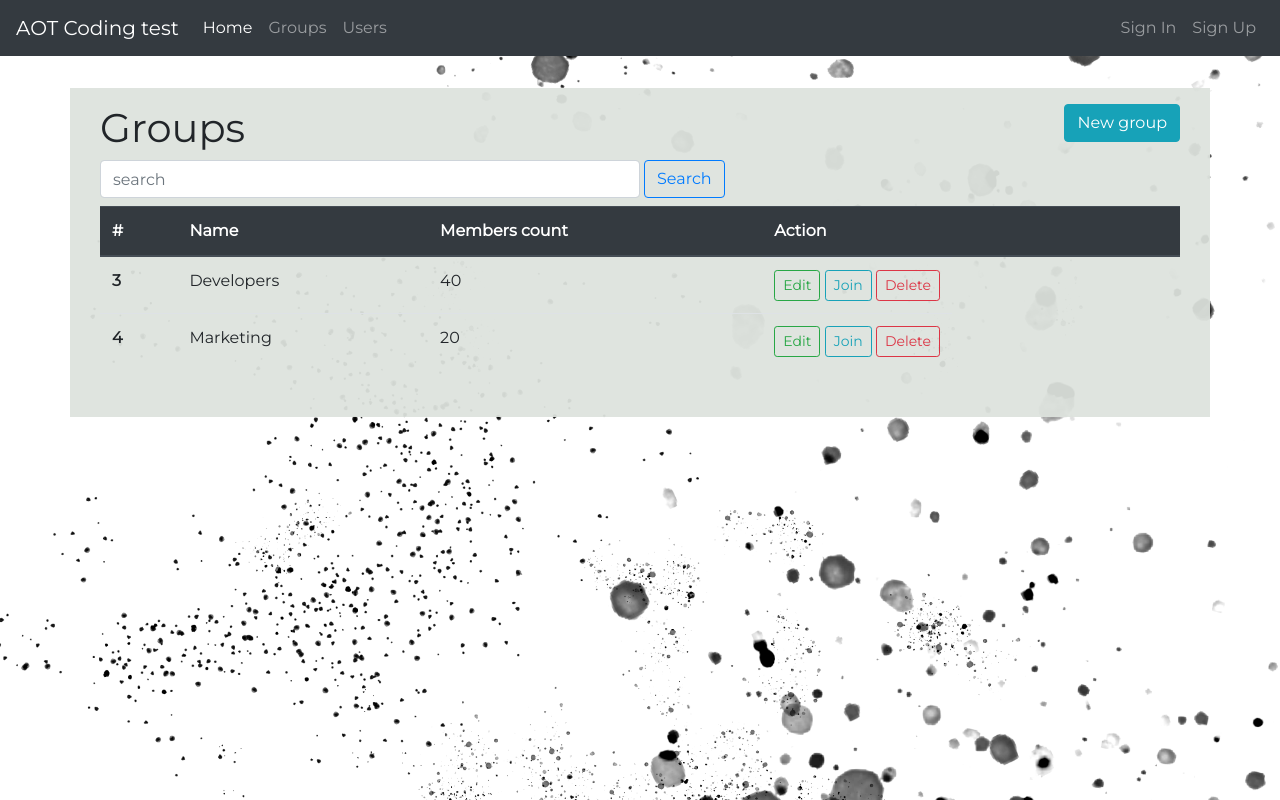
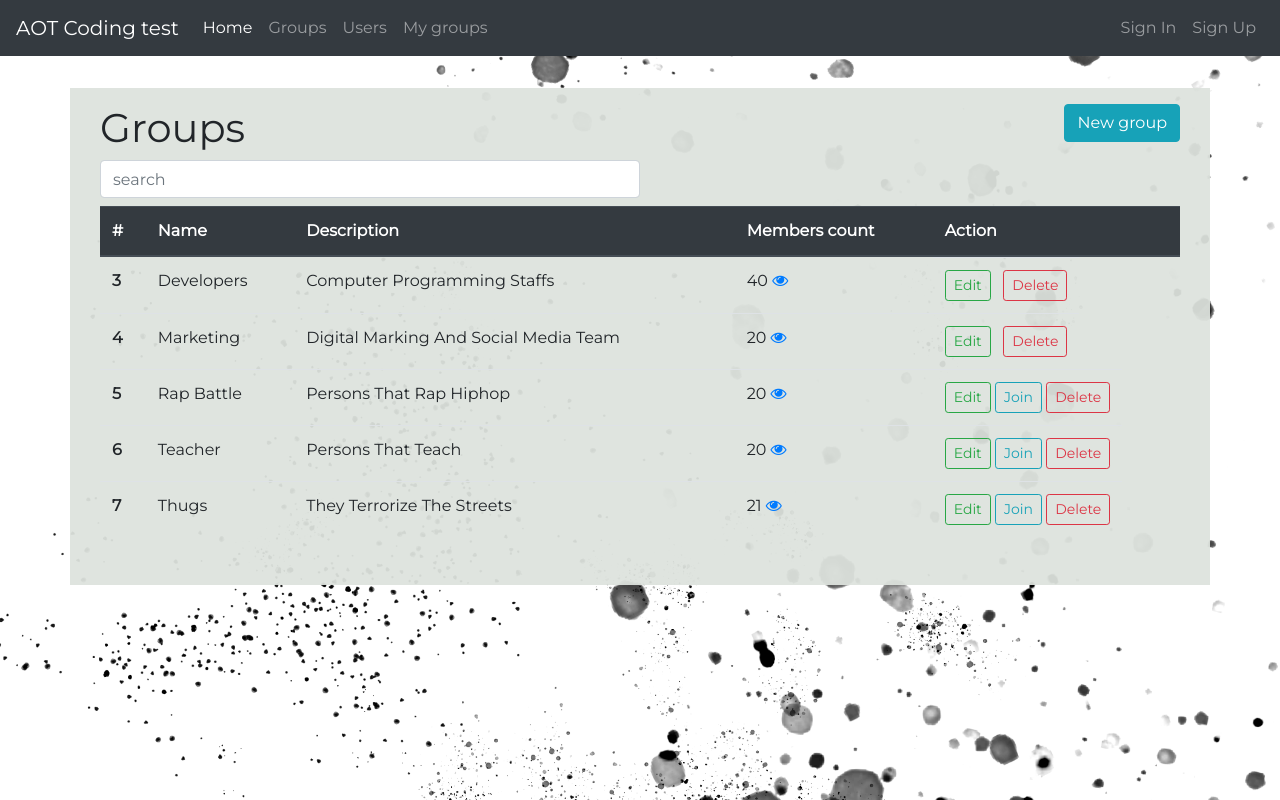
Before and after one commit to sokeno/aot, an Angular app: page /groups in a window 1280 px wide. Built offline with nearby package versions, Linux system fonts and the light colour scheme.

Commit message:
user should be able to join a group

```diff
--- a/src/app/group/group.component.css
+++ b/src/app/group/group.component.css
@@ -0,0 +1,4 @@
+a#view-members{
+	margin-right: 2em;
+	cursor: pointer;
+}
--- a/src/app/group/group.component.html
+++ b/src/app/group/group.component.html
@@ -11,8 +11,8 @@
   </div>
   <div class="row" *ngIf="!switchForm">
     <div class="col-md-12 col-md-12 form-inline">
-        <input type="text" class="form-control col-md-6 col-sm-12" [(ngModel)]="search" placeholder="search">
-        <button type="button" class="btn btn-outline-primary ml-1" (click)="searchGroup()">Search</button>
+        <input type="text" class="form-control col-md-6 col-sm-12" (keyup)="searchGroup()" [(ngModel)]="search" placeholder="search">
+        <!-- <button type="button" class="btn btn-outline-primary ml-1" (click)="searchGroup()">Search</button> -->
     </div>
     <div class="col-md-12 col-md-12">
 
@@ -21,6 +21,7 @@
           <tr>
             <th scope="col">#</th>
             <th scope="col">Name</th>
+            <th scope="col">Description</th>
             <th scope="col">Members count</th>
             <th scope="col">Action</th>
           </tr>
@@ -29,11 +30,12 @@
           <tr *ngFor="let group of groups">
             <th scope="row"> {{group.id}} </th>
             <td>{{ group.name | titlecase }}</td>
-            <td> {{ group.memberCount }} </td>
+            <td>{{ group.description | titlecase }}</td>
+            <td> {{ group.memberCount }}  <a href="#" title="View members" id="view-members"><i class="fa fa-eye"></i></a> </td>
             <td style="display: inline-flex !important;">
               <button class="btn btn-sm btn-outline-success" (click)="editGroup(group.id)">Edit</button>
               &nbsp;
-              <button class="btn btn-sm btn-outline-info">Join</button>
+              <button *ngIf="group.user_id !== loggedInUserID" class="btn btn-sm btn-outline-info" (click)="joinGroup(group.id)">Join</button>
               &nbsp;
               <button class="btn btn-sm btn-outline-danger" type="button" (click)="removeGroup(group.id)">Delete</button>
             </td>
@@ -52,10 +54,16 @@
     <div class="col-md-12 col-sm-12">
       <!-- <p>Edit</p> -->
       <form class="form-inline" method="post" action="#" (submit)="addNew()">
-        <div class="form-group col-sm-12 col-md-6">
+        <div class="form-group col-sm-12 col-md-4">
           <label for="name" class="sr-only">Name</label>
           <input type="text" class="form-control" style="width: 100%;" name="name" [(ngModel)]="name"
             placeholder="Group name"><br>
+
+        </div>
+        <div class="form-group col-sm-12 col-md-6">
+          <label for="description" class="sr-only">Description</label>
+          <input type="text" class="form-control" style="width: 100%;" name="description" [(ngModel)]="description"
+            placeholder="Description"><br>
 
         </div>
         <button type="submit" class="btn btn-outline-primary">{{ edit ? "Update" : "Submit"}}</button>
--- a/src/app/group/group.component.ts
+++ b/src/app/group/group.component.ts
@@ -12,7 +12,11 @@ export class GroupComponent implements OnInit {
 
   pageTitle: string = "Groups";
 
+  loggedInUserID:number;
+
   name: string = "";
+
+  description: string = "";
 
   errorMessage: string = "";
 
@@ -31,10 +35,11 @@ export class GroupComponent implements OnInit {
 
   ngOnInit(): void {
     this.groups= this.groupService.groups;
+    this.loggedInUserID =this.groupService.userId;
   }
 
   validateField(): boolean {
-    if (this.groups.some(group => group.name == this.name)) return false;
+    if (this.groups.some(group => group.name == this.name) && this.edit ==false) return false;
     return this.name.trim() == "" ? false : true;
   }
 
@@ -46,22 +51,17 @@ export class GroupComponent implements OnInit {
 
         let name:string = this.name;
 
-        this.groupService.updateGroup(id, name);
+        let description: string =this.description;
+
+        this.groupService.updateGroup(id, name, description);
 
         this.errorMessage = "Update successfully";
 
 
 
         setTimeout(()=>{
-          this.edit =false;
-
           this.groups = this.groupService.groups;
-
-          this.errorMessage = "";
-
-          this.switchForm=false;
-
-          this.name ="";
+          this.clearForm();
         },1000);
 
       }else{
@@ -69,17 +69,15 @@ export class GroupComponent implements OnInit {
             "id": Date.now(),
             "name": this.name,
             "memberCount": 0,
+            "description":this.description,
             "user_id":1
           };
 
           this.groupService.newGroup(obj);
-
-          this.name = "";
-
           this.errorMessage = "Group added successfully";
 
           setTimeout(() => {
-            this.errorMessage = "";
+            this.clearForm();
           }, 1000);
 
       }
@@ -87,6 +85,17 @@ export class GroupComponent implements OnInit {
 
     }else {
       this.errorMessage = "Enter unique name";
+    }
+  }
+
+  clearForm():void{
+    this.pageTitle = "Groups";
+    this.errorMessage ="";
+    this.name ="";
+    this.description = "";
+    if (this.edit) {
+      this.switchForm=false;
+      this.edit =false;
     }
   }
 
@@ -121,6 +130,8 @@ export class GroupComponent implements OnInit {
 
     this.groupId =group.id;
 
+    this.description =group.description;
+
     // console.log(group);
 
     this.pageTitle = "Edit Group";
@@ -128,7 +139,17 @@ export class GroupComponent implements OnInit {
   }
 
   searchGroup(): void{
+    this.groups=this.groupService.groups;
+    if (this.search.trim() === "") {
+      this.groups=this.groupService.groups;
+    }else{
+      this.groups = this.groups.filter((group:IGroup)=>group.name.toLocaleLowerCase().indexOf(this.search)!==-1);
+    }
 
+  }
+
+  joinGroup(id:number):void{
+    console.log(id);
   }
 
 
--- a/src/app/navbar/navbar.component.html
+++ b/src/app/navbar/navbar.component.html
@@ -16,6 +16,9 @@
       <li class="nav-item">
         <a class="nav-link" [routerLink]="['/users']">Users</a>
       </li>
+      <li class="nav-item">
+        <a class="nav-link" [routerLink]="['/users']">My groups</a>
+      </li>
 
     </ul>
     <ul class="navbar-nav navbar-right">
--- a/src/app/services/group/group.service.ts
+++ b/src/app/services/group/group.service.ts
@@ -11,17 +11,43 @@ export class GroupService {
   groups: IGroup[] = [
     {
       "id": 3,
-      "name": 'developers',
+      "name": "Developers",
       "memberCount": 40,
+      "description":"computer programming staffs",
       "user_id":1
     },
     {
       "id": 4,
       "name": "Marketing",
       "memberCount": 20,
+      "description":"Digital marking and social media team",
       "user_id":1
-    }
+    },
+    {
+      "id":5,
+      "name" : "Rap Battle",
+      "memberCount":20,
+      "description":"persons that rap hiphop",
+      "user_id":2
+    },
+    {
+      "id":6,
+      "name" : "Teacher",
+      "memberCount":20,
+      "description":"Persons that teach",
+      "user_id":2
+    },
+    {
+      "id":7,
+      "name" : "Thugs",
+      "memberCount":21,
+      "description":"They terrorize the streets",
+      "user_id":2
+    },
   ];
+
+  userId:number = 1;
+
   constructor() { }
 
   newGroup(obj:IGroup): void {
@@ -37,10 +63,11 @@ export class GroupService {
     return obj;
   }
 
-  updateGroup(id:number, name:string):void {
+  updateGroup(id:number, name:string, description:string):void {
     this.groups = this.groups.map((item)=>{
       if (item.id==id) {
         item.name =name;
+        item.description =description;
       }
       return item
     });
--- a/src/app/shared/Igroup.ts
+++ b/src/app/shared/Igroup.ts
@@ -2,5 +2,6 @@ export interface IGroup{
     id:number;
     name:string;
     memberCount:number;
+    description:string;
     user_id:number;
 }
```
